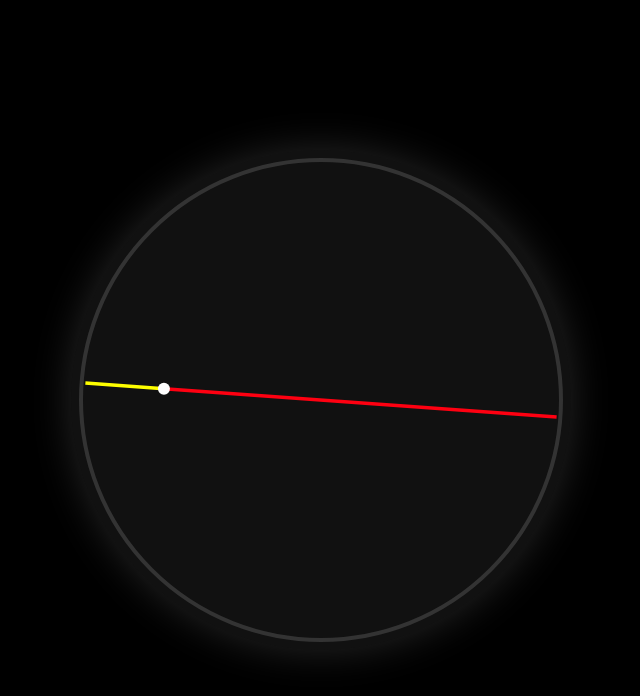
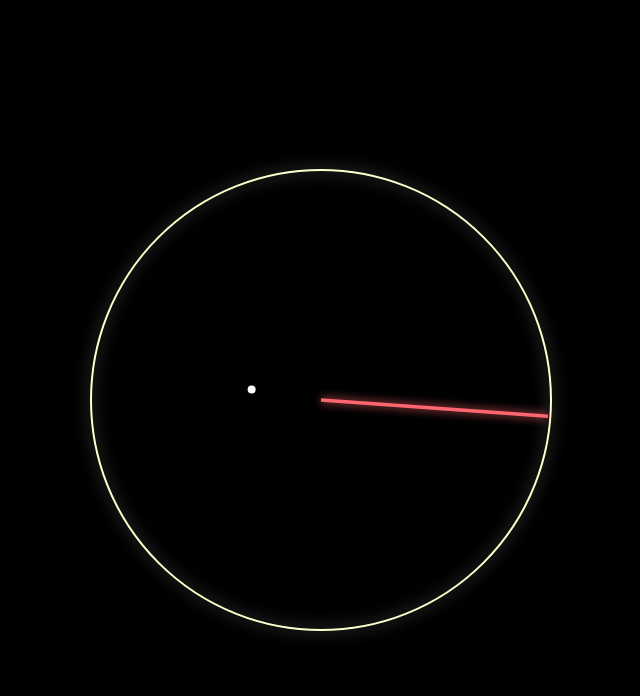
Before and after one commit to sadman6ar9ammu6k9xodi/Test-html, a plain HTML site: page index.html in a window 1280 px wide. Shown: the whole page, without its empty margins (319-959 px from the left). Drawn offline with Linux system fonts and the light colour scheme.

Commit message:
Update index.html

```diff
--- a/index.html
+++ b/index.html
@@ -2,7 +2,7 @@
 <html lang="bn">
 <head>
   <meta charset="UTF-8">
-  <title>এলোপাথাড়ি বল ও কেন্দ্রীয় রেখা</title>
+  <title>Glow Circle with Colorful Rays</title>
   <style>
     body {
       margin: 0;
@@ -14,9 +14,8 @@
     }
 
     canvas {
-      background: #111;
-      border-radius: 50%;
-      box-shadow: 0 0 40px rgba(255, 255, 255, 0.15);
+      background: transparent;
+      display: block;
     }
   </style>
 </head>
@@ -28,30 +27,35 @@
     const ctx = canvas.getContext("2d");
     const w = canvas.width;
     const h = canvas.height;
+
     const center = { x: w / 2, y: h / 2 };
-    const radius = w / 2 - 10;
+    const radius = w / 2 - 20;
 
     let ball = {
       x: center.x,
       y: center.y,
-      vx: (Math.random() - 0.5) * 6,
-      vy: (Math.random() - 0.5) * 6,
-      r: 6
+      vx: (Math.random() - 0.5) * 4,
+      vy: (Math.random() - 0.5) * 4,
+      r: 4
     };
 
     let lines = [];
 
     function getRandomColor() {
       const hue = Math.floor(Math.random() * 360);
-      return `hsl(${hue}, 100%, 50%)`;
+      return `hsl(${hue}, 100%, 70%)`;
     }
 
-    function drawCircle() {
+    function drawCircleGlow() {
+      // Glow circle
       ctx.beginPath();
       ctx.arc(center.x, center.y, radius, 0, Math.PI * 2);
-      ctx.strokeStyle = "#333";
-      ctx.lineWidth = 4;
+      ctx.shadowBlur = 15;
+      ctx.shadowColor = "rgba(255,255,255,0.6)";
+      ctx.strokeStyle = "#ffffcc";
+      ctx.lineWidth = 2;
       ctx.stroke();
+      ctx.shadowBlur = 0;
     }
 
     function drawBall() {
@@ -77,17 +81,24 @@
         ball.vx -= 2 * dot * normX;
         ball.vy -= 2 * dot * normY;
 
-        // Add new line from wall to ball position
+        // Add randomness to direction
+        const angleOffset = (Math.random() - 0.5) * 0.5;
+        const speed = Math.sqrt(ball.vx * ball.vx + ball.vy * ball.vy);
+        const angle = Math.atan2(ball.vy, ball.vx) + angleOffset;
+        ball.vx = Math.cos(angle) * speed;
+        ball.vy = Math.sin(angle) * speed;
+
+        // Add line from edge to center
         lines.push({
           fromX: ball.x,
           fromY: ball.y,
-          toX: ball.x,  // সব রেখা বলের বর্তমান অবস্থানে যাবে
-          toY: ball.y,
+          toX: center.x,
+          toY: center.y,
           color: getRandomColor()
         });
 
-        // Keep last 80 lines
-        if (lines.length > 80) lines.shift();
+        // Limit line count
+        if (lines.length > 30) lines.shift();
       }
     }
 
@@ -95,16 +106,19 @@
       for (let line of lines) {
         ctx.beginPath();
         ctx.moveTo(line.fromX, line.fromY);
-        ctx.lineTo(ball.x, ball.y); // সব লাইন বলের বর্তমান অবস্থানে এসে মিলবে
+        ctx.lineTo(line.toX, line.toY);
         ctx.strokeStyle = line.color;
-        ctx.lineWidth = 3.5; // মোটা রেখা
+        ctx.lineWidth = 3.5;
+        ctx.shadowColor = line.color;
+        ctx.shadowBlur = 10;
         ctx.stroke();
+        ctx.shadowBlur = 0;
       }
     }
 
     function animate() {
       ctx.clearRect(0, 0, w, h);
-      drawCircle();
+      drawCircleGlow();
       drawLines();
       drawBall();
       updateBall();
```
